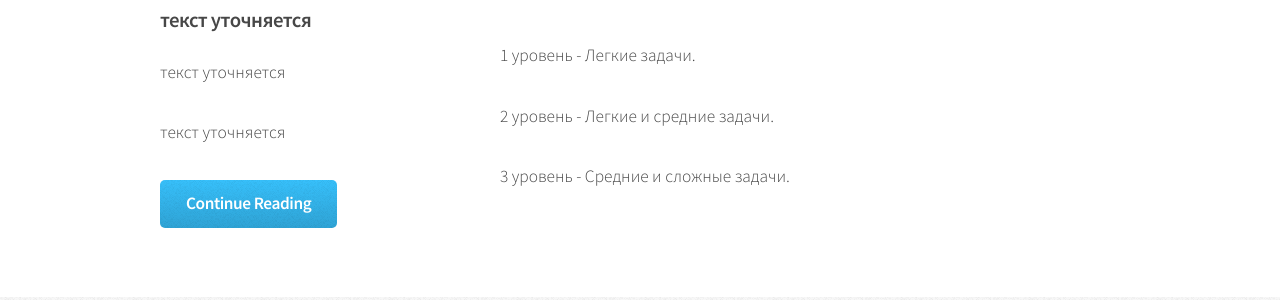
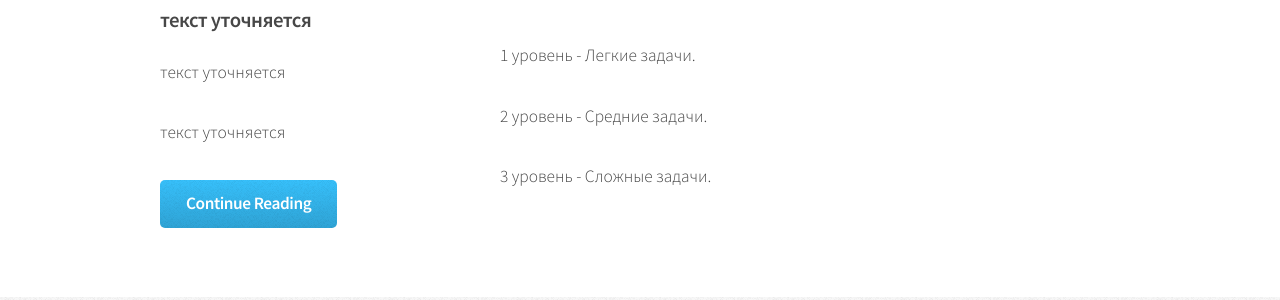
Before and after one commit to VlPop/VlPop.github.io, a Jekyll site: the page built from 2P_Practic_zadachiastro.html, in a window 1280 px wide. Shown: the part 732-1032 px from the top of the page. Built offline with Jekyll 4.4.1, drawn with Linux system fonts in a browser that asks for light colours.

Commit message:
Update 2P_Practic_zadachiastro.html

```diff
--- a/2P_Practic_zadachiastro.html
+++ b/2P_Practic_zadachiastro.html
@@ -28,8 +28,8 @@ layout: default
 								<p>Все задания разделены на 3 уровня.</p>
 								<p>--------------------------</p>
 								<p>1 уровень - Легкие задачи.</p>
-								<p>2 уровень - Легкие и средние задачи.</p>
-								<p>3 уровень - Средние и сложные задачи.</p>
+								<p>2 уровень - Cредние задачи.</p>
+								<p>3 уровень - Cложные задачи.</p>
 
 
 
```
